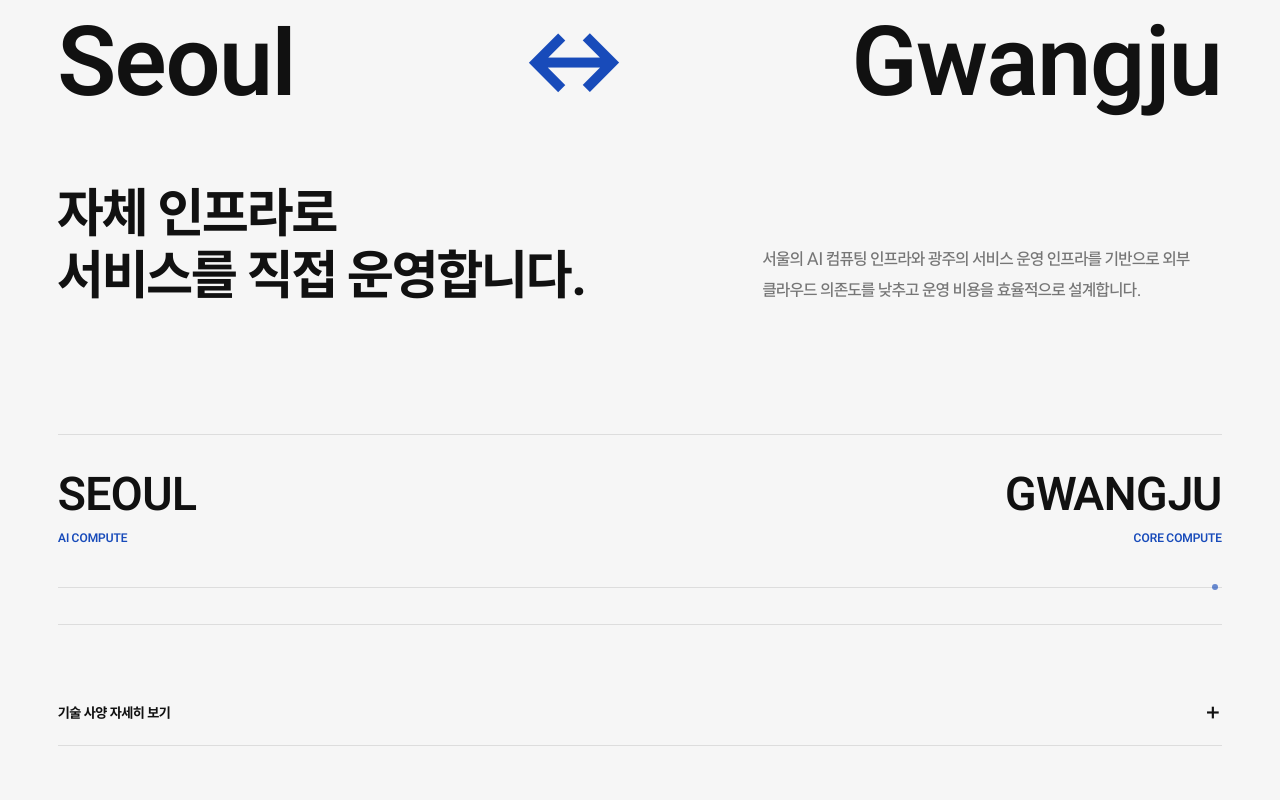
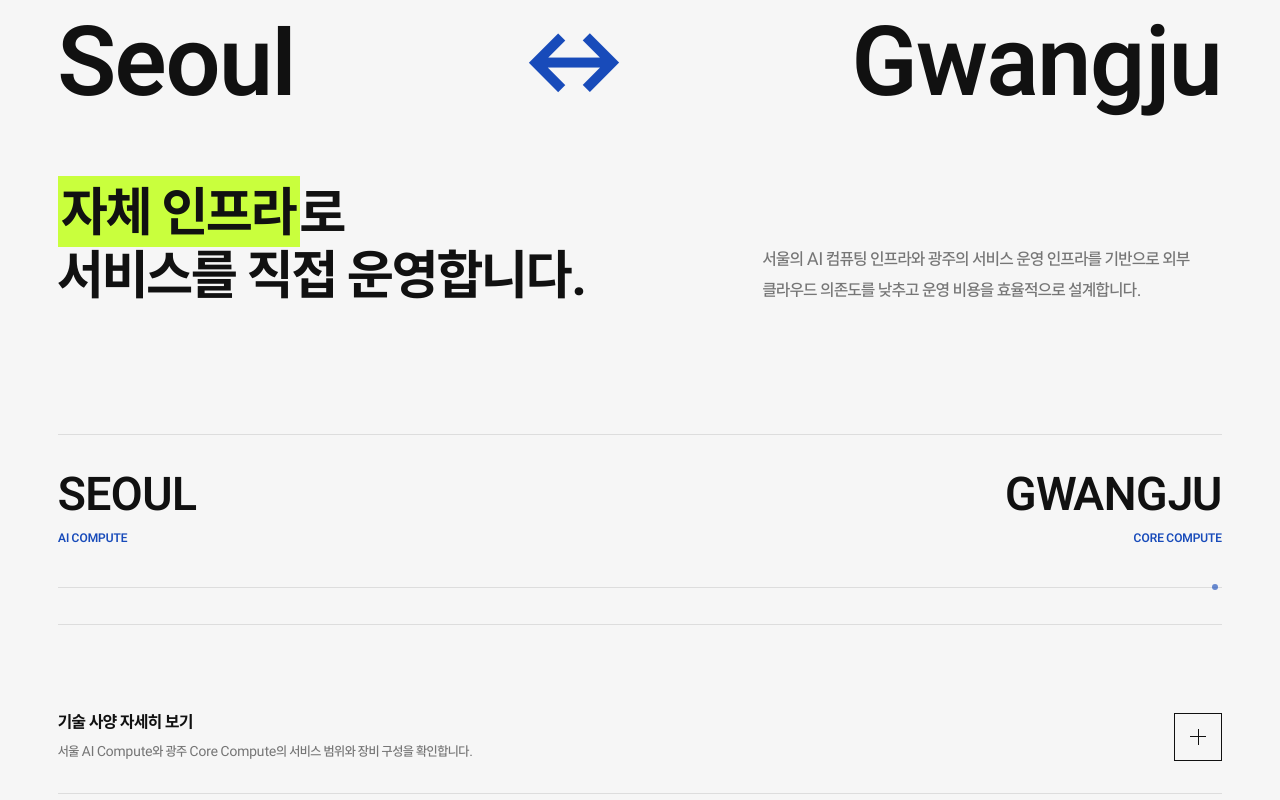
Before and after one commit to ChoiTheCreator/Studio-Jabin-HP, a Next.js app: page / in a window 1280 px wide. Shown: the part 5092-5892 px from the top of the page. Built offline with nearby package versions, Linux system fonts and the light colour scheme.

Commit message:
<Feat> 자체 인프라 제공 범위와 상세 UI 개선

```diff
--- a/src/app/globals.css
+++ b/src/app/globals.css
@@ -162,6 +162,26 @@
   }
 }
 
+.infrastructure-details__summary:hover .infrastructure-details__indicator {
+  border-color: var(--color-navy-primary);
+  transform: scale(0.96);
+}
+
+details[open] .infrastructure-details__content {
+  animation: infrastructure-details-enter 420ms cubic-bezier(0.22, 1, 0.36, 1) both;
+}
+
+@keyframes infrastructure-details-enter {
+  from {
+    opacity: 0;
+    transform: translateY(12px);
+  }
+  to {
+    opacity: 1;
+    transform: translateY(0);
+  }
+}
+
 .jabin-intro {
   animation: jabin-intro-exit 720ms cubic-bezier(0.76, 0, 0.24, 1) 2100ms forwards;
 }
@@ -232,6 +252,14 @@
     display: none;
   }
 
+  .infrastructure-details__summary:hover .infrastructure-details__indicator {
+    transform: none;
+  }
+
+  details[open] .infrastructure-details__content {
+    animation: none;
+  }
+
   .jabin-intro {
     display: none;
   }
--- /dev/null
+++ b/src/components/ui/TextHighlight.tsx
@@ -0,0 +1,12 @@
+import type { ComponentPropsWithoutRef } from "react";
+
+type TextHighlightProps = ComponentPropsWithoutRef<"mark">;
+
+export function TextHighlight({ className, ...props }: TextHighlightProps) {
+  return (
+    <mark
+      className={`bg-lime box-decoration-clone px-[0.07em] py-[0.025em] text-inherit ${className ?? ""}`}
+      {...props}
+    />
+  );
+}
--- a/src/features/home/components/OwnedInfrastructureSection.tsx
+++ b/src/features/home/components/OwnedInfrastructureSection.tsx
@@ -2,7 +2,29 @@ import { ArrowRightIcon } from "@heroicons/react/24/outline";
 
 import { Reveal } from "@/components/motion/Reveal";
 import { contentShell, eyebrow } from "@/components/ui/tailwind";
-import { aiInfrastructureSpecs, coreInfrastructureFeatures } from "../home.content";
+import { TextHighlight } from "@/components/ui/TextHighlight";
+import {
+  aiInfrastructureSpecs,
+  coreInfrastructureFeatures,
+  infrastructureRegionServices,
+} from "../home.content";
+
+type RegionServiceSegment = {
+  text: string;
+  highlight?: boolean;
+};
+
+function RegionServiceCopy({ segments }: { segments: readonly RegionServiceSegment[] }) {
+  return segments.map((segment, index) =>
+    segment.highlight ? (
+      <TextHighlight className="font-bold !text-navy-ink" key={`${index}-${segment.text}`}>
+        {segment.text}
+      </TextHighlight>
+    ) : (
+      segment.text
+    ),
+  );
+}
 
 export function OwnedInfrastructureSection() {
   return (
@@ -29,7 +51,7 @@ export function OwnedInfrastructureSection() {
 
             <div className="mt-14 grid gap-8 sm:mt-18 lg:grid-cols-[minmax(0,1.14fr)_minmax(320px,0.86fr)] lg:items-end lg:gap-24">
               <p className="m-0 max-w-190 text-[34px] leading-[1.08] font-bold break-keep sm:text-[46px] lg:text-[58px]">
-                자체 인프라로
+                <TextHighlight>자체 인프라</TextHighlight>로
                 <br />
                 서비스를 직접 운영합니다.
               </p>
@@ -77,17 +99,29 @@ export function OwnedInfrastructureSection() {
               className="group border-b border-navy-line"
               data-testid="infrastructure-details"
             >
-              <summary className="flex min-h-16 cursor-pointer list-none items-center justify-between gap-6 py-4 text-[15px] font-bold focus-visible:outline-2 focus-visible:outline-offset-4 focus-visible:outline-navy-primary [&::-webkit-details-marker]:hidden">
-                <span>기술 사양 자세히 보기</span>
+              <summary className="infrastructure-details__summary grid min-h-24 cursor-pointer list-none grid-cols-[minmax(0,1fr)_44px] items-center gap-5 py-6 focus-visible:outline-2 focus-visible:outline-offset-4 focus-visible:outline-navy-primary sm:min-h-28 sm:grid-cols-[minmax(0,1fr)_48px] sm:gap-8 sm:py-7 [&::-webkit-details-marker]:hidden">
+                <span className="min-w-0">
+                  <span className="block text-[16px] leading-tight font-bold sm:text-[18px]">
+                    기술 사양 자세히 보기
+                  </span>
+                  <span className="mt-2 block max-w-150 text-[12px] leading-[1.55] font-medium break-keep text-navy-muted sm:text-[14px]">
+                    서울 AI Compute와 광주 Core Compute의 서비스 범위와 장비 구성을 확인합니다.
+                  </span>
+                </span>
                 <span
-                  className="text-[24px] leading-none font-normal transition-transform duration-300 group-open:rotate-45 motion-reduce:transition-none"
+                  className="infrastructure-details__indicator relative grid size-11 shrink-0 place-items-center border border-navy-ink transition-[background-color,border-color,transform] duration-300 group-open:border-navy-primary group-open:bg-navy-primary motion-reduce:transition-none sm:size-12"
+                  data-testid="infrastructure-details-indicator"
                   aria-hidden="true"
                 >
-                  +
+                  <span className="absolute h-px w-4 bg-navy-ink transition-colors duration-300 group-open:bg-white motion-reduce:transition-none" />
+                  <span
+                    className="absolute h-4 w-px bg-navy-ink transition-[transform,background-color] duration-300 group-open:scale-y-0 group-open:bg-white motion-reduce:transition-none"
+                    data-testid="infrastructure-details-indicator-vertical"
+                  />
                 </span>
               </summary>
 
-              <div className="grid gap-14 border-t border-navy-line py-10 sm:py-14 lg:grid-cols-2 lg:gap-0">
+              <div className="infrastructure-details__content grid gap-14 border-t border-navy-line py-10 sm:py-14 lg:grid-cols-2 lg:gap-0">
                 <section className="lg:pr-14" aria-labelledby="seoul-specs-title">
                   <p className="m-0 text-[11px] font-bold text-navy-primary">SEOUL / AI COMPUTE</p>
                   <h3
@@ -96,7 +130,10 @@ export function OwnedInfrastructureSection() {
                   >
                     Seoul
                   </h3>
-                  <dl className="mt-9 space-y-5">
+                  <p className="mt-6 mb-0 max-w-120 text-[15px] leading-[1.68] font-medium break-keep text-navy-muted sm:text-[16px]">
+                    <RegionServiceCopy segments={infrastructureRegionServices.seoul} />
+                  </p>
+                  <dl className="mt-10 space-y-5">
                     {aiInfrastructureSpecs.map((spec) => (
                       <div
                         className="grid gap-1 sm:grid-cols-[140px_1fr] sm:gap-6"
@@ -129,7 +166,10 @@ export function OwnedInfrastructureSection() {
                   >
                     Gwangju
                   </h3>
-                  <ul className="mt-9 list-none space-y-3 p-0">
+                  <p className="mt-6 mb-0 max-w-120 text-[15px] leading-[1.68] font-medium break-keep text-navy-muted sm:text-[16px]">
+                    <RegionServiceCopy segments={infrastructureRegionServices.gwangju} />
+                  </p>
+                  <ul className="mt-10 list-none space-y-3 p-0">
                     {coreInfrastructureFeatures.map((feature) => (
                       <li className="text-[18px] leading-[1.35] font-bold" key={feature}>
                         {feature}
--- a/src/features/home/home.content.ts
+++ b/src/features/home/home.content.ts
@@ -127,6 +127,29 @@ export const coreInfrastructureFeatures = [
   "Daily Backup",
 ] as const;
 
+export const infrastructureRegionServices = {
+  seoul: [
+    {
+      text: "SI 프로젝트에 필요한 AI 모델 추론과 경량 학습, 사내 데이터 기반 RAG 및 문서 검색, OCR, 이미지·언어 처리를 지원합니다. ",
+    },
+    { text: "챗봇", highlight: true },
+    { text: "과 " },
+    { text: "업무 자동화", highlight: true },
+    { text: ", " },
+    { text: "AI API 연동", highlight: true },
+    { text: ", 기능 검증 및 운영 환경까지 구성합니다." },
+  ],
+  gwangju: [
+    { text: "웹·앱 호스팅, API와 " },
+    { text: "데이터베이스 운영", highlight: true },
+    { text: ", " },
+    { text: "CI/CD 배포", highlight: true },
+    { text: ", 스토리지와 " },
+    { text: "일일 백업 환경", highlight: true },
+    { text: "을 제공합니다." },
+  ],
+} as const;
+
 export const aiInfrastructureSpecs = [
   {
     label: "GPU",
```
